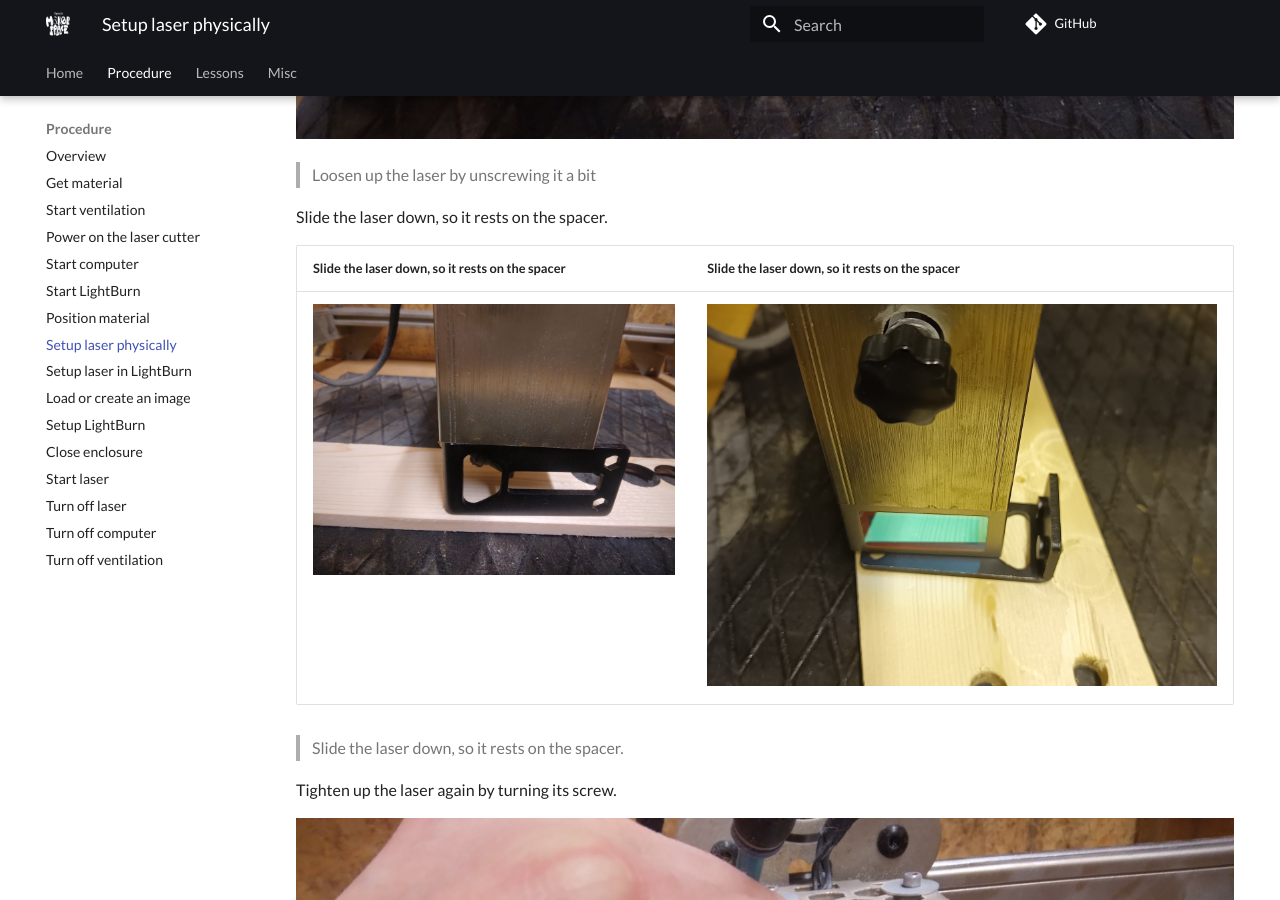
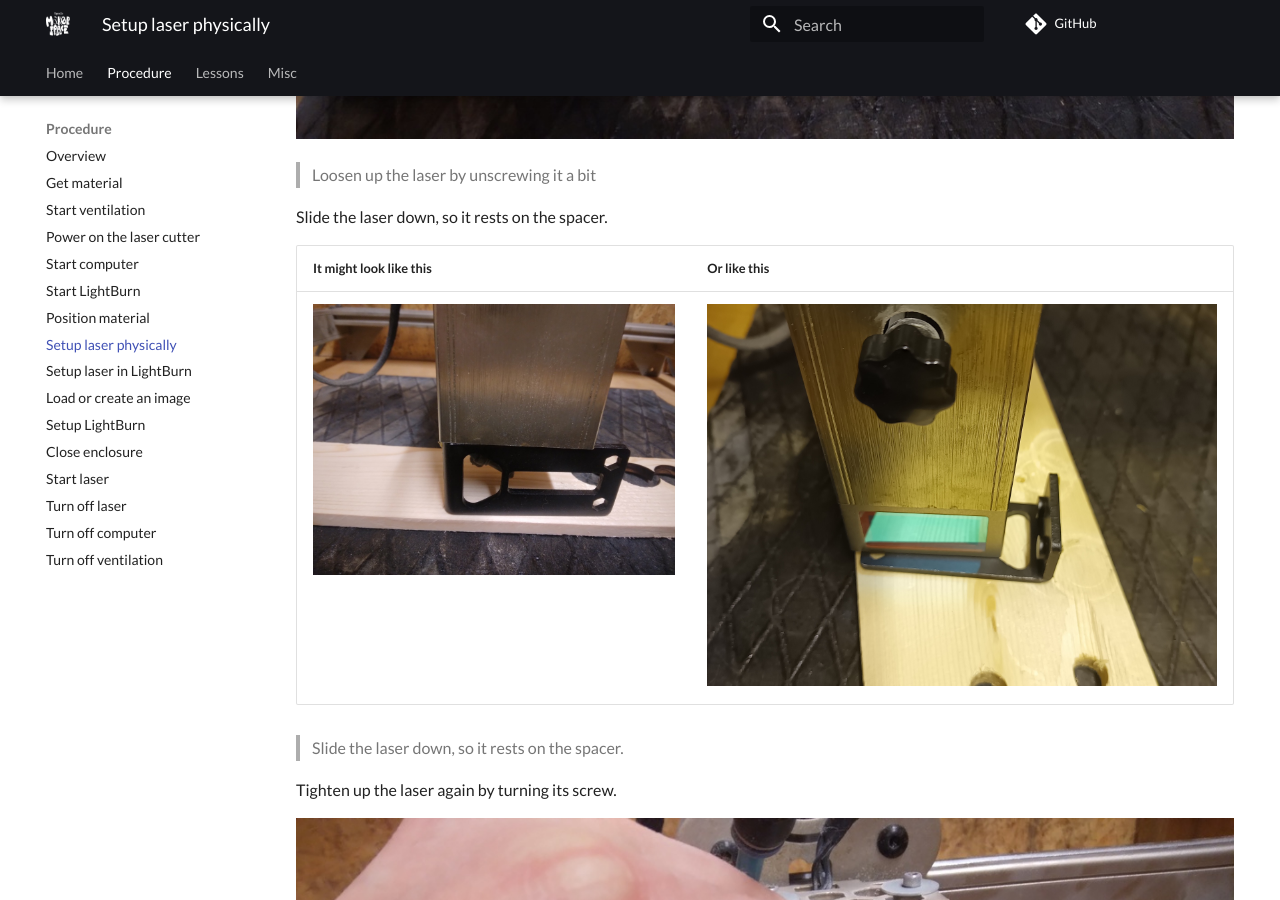
Before and after one commit to uppsala-makerspace/laser_cutter_guide, an MkDocs documentation site: the page built from docs/steps/setup_laser_physically.md, in a window 1280 px wide and 900 px high, scrolled down 3072 px. Built offline with MkDocs 1.6.1 and Material for MkDocs 9.7.7, drawn with Linux system fonts in a browser that asks for light colours; comment, search, counter and statistics services are not loaded; some of the changed text lies outside the part shown.

Commit message:
Better txt by picsturesUpdate setup_laser_physically.md

```diff
--- a/docs/steps/setup_laser_physically.md
+++ b/docs/steps/setup_laser_physically.md
@@ -24,7 +24,7 @@ Take the spacer from its proper place.
 
 Place the spacer between laser and material
 
-| 1                                                   |                                               2 |
+| It might look like this                    |  Or like this                                    |
 |-----------------------------------------------------|-------------------------------------------------|
 | ![1](placing_the_spacer_under_the_laser.jpg)           | ![2](placing_the_spacer_under_the_laser_version_3.jpg)       |
 
@@ -39,7 +39,7 @@ by unscrewing it a bit.
 
 Slide the laser down, so it rests on the spacer.
 
-| Slide the laser down, so it rests on the spacer     | Slide the laser down, so it rests on the spacer |
+| It might look like this      | Or like this |
 |-----------------------------------------------------|-------------------------------------------------|
 | ![2](resting_the_laser_on_the_spacer.jpg)           | ![2](resting_the_laser_on_the_spacer_version_3.jpg)       |
 
```
